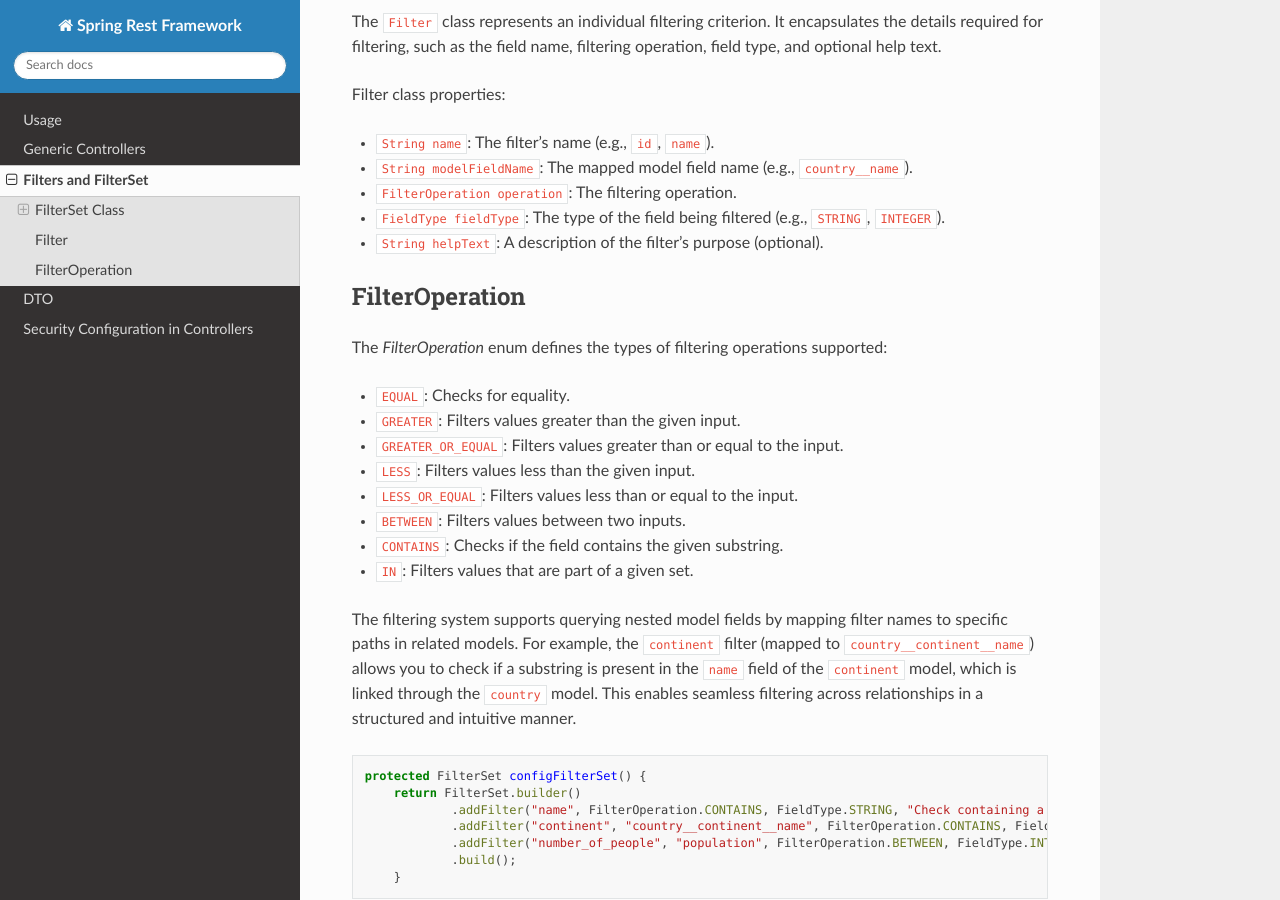
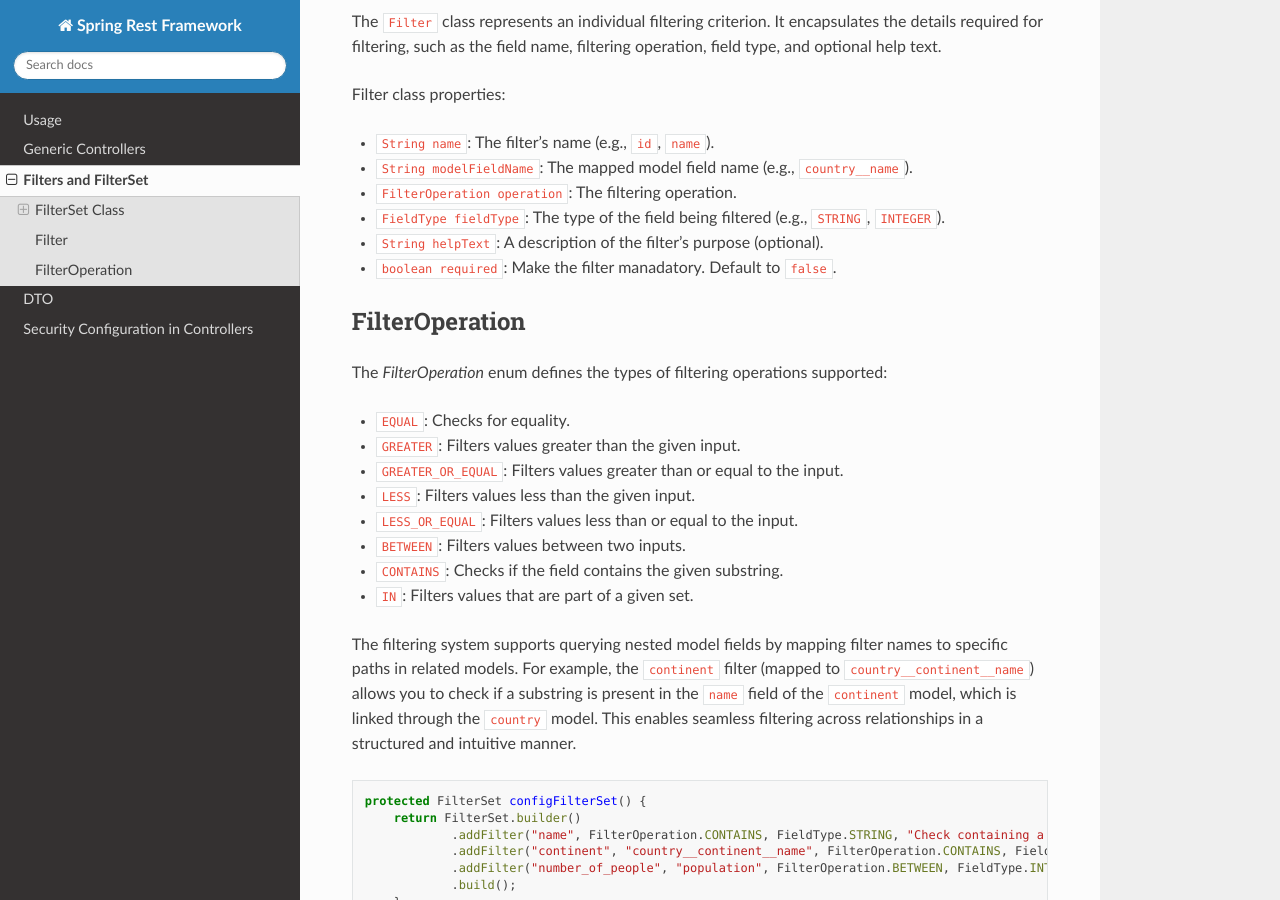
Before and after one commit to nikanique/spring-rest-framework-tutorial, a Sphinx documentation site: the page built from docs/source/Filters.rst, in a window 1280 px wide and 900 px high, scrolled down 1710 px. Built offline with Sphinx 7.4.7 and the Read the Docs theme 3.1.0, drawn with Linux system fonts in a browser that asks for light colours; pages that are not in the unit, such as notebooks, are missing from menus.

Commit message:
feat: new Filter parameter

```diff
--- a/docs/source/Filters.rst
+++ b/docs/source/Filters.rst
@@ -79,6 +79,7 @@ Filter class properties:
 - ``FilterOperation operation``: The filtering operation.
 - ``FieldType fieldType``: The type of the field being filtered (e.g., ``STRING``, ``INTEGER``).
 - ``String helpText``: A description of the filter's purpose (optional).
+- ``boolean required``: Make the filter manadatory. Default to ``false``.
 
 
 
```
